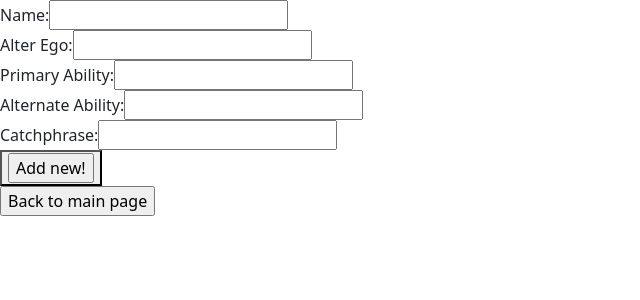
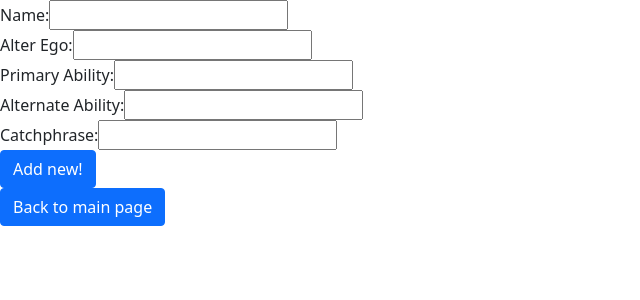
Before and after one commit to njdsm/superhero_creator, a Django app: page /superheroes/create/ in a window 1280 px wide. Shown: the top 300 px of the page, without its empty margins (0-640 px from the left). Run offline with Django 3.2, Linux system fonts and the light colour scheme.

Commit message:
changed buttons to be more consistent, still some more

```diff
--- a/superhero_creator/superheroes/templates/superheroes/create.html
+++ b/superhero_creator/superheroes/templates/superheroes/create.html
@@ -9,6 +9,7 @@
     <link href="https://cdn.jsdelivr.net/npm/bootstrap@5.0.0-beta3/dist/css/bootstrap.min.css" rel="stylesheet" integrity="sha384-eOJMYsd53ii+scO/bJGFsiCZc+5NDVN2yr8+0RDqr0Ql0h+rP48ckxlpbzKgwra6" crossorigin="anonymous">
 </head>
 <body>
+    <div class="clearfix">
         <form action="{% url 'superheroes:create' %}" method="post">
             {% csrf_token %}
             Name:<input type="text" name="superhero_name" id="superhero_name"><br>
@@ -16,9 +17,10 @@
             Primary Ability:<input type="text" name="primary_ability" id="primary_ability"><br>
             Alternate Ability:<input type="text" name="alternate_ability" id="alternate_ability"><br>
             Catchphrase:<input type="text" name="catchphrase" id="catchphrase"><br>
-    <button><input type="submit" value="Add new!"></button>
+            <button class="btn btn-primary" type="submit">Add new!</button>
         </form>
-<div><a href="{% url 'superheroes:index' %}"><input type="button" value="Back to main page"></a></div>
+    </div>
+    <a href="{% url 'superheroes:index' %}" class="btn btn-primary">Back to main page</a>
     <script src="https://cdn.jsdelivr.net/npm/bootstrap@5.0.0-beta3/dist/js/bootstrap.bundle.min.js" integrity="sha384-JEW9xMcG8R+pH31jmWH6WWP0WintQrMb4s7ZOdauHnUtxwoG2vI5DkLtS3qm9Ekf" crossorigin="anonymous"></script>
 </body>
 </html>
--- a/superhero_creator/superheroes/templates/superheroes/index.html
+++ b/superhero_creator/superheroes/templates/superheroes/index.html
@@ -57,7 +57,7 @@
         </div>
     </div>
 </div>
-<div><button><a href="{% url 'superheroes:create'%}">Add new hero</a></button></div>
+<a href="{% url 'superheroes:create'%}" class="btn btn-primary">Add new hero</a>
 <script src="https://cdn.jsdelivr.net/npm/bootstrap@5.0.0-beta3/dist/js/bootstrap.bundle.min.js" integrity="sha384-JEW9xMcG8R+pH31jmWH6WWP0WintQrMb4s7ZOdauHnUtxwoG2vI5DkLtS3qm9Ekf" crossorigin="anonymous"></script>
 </body>
 </html>
```
Lines whose indentation alone changed are shown as unchanged.
